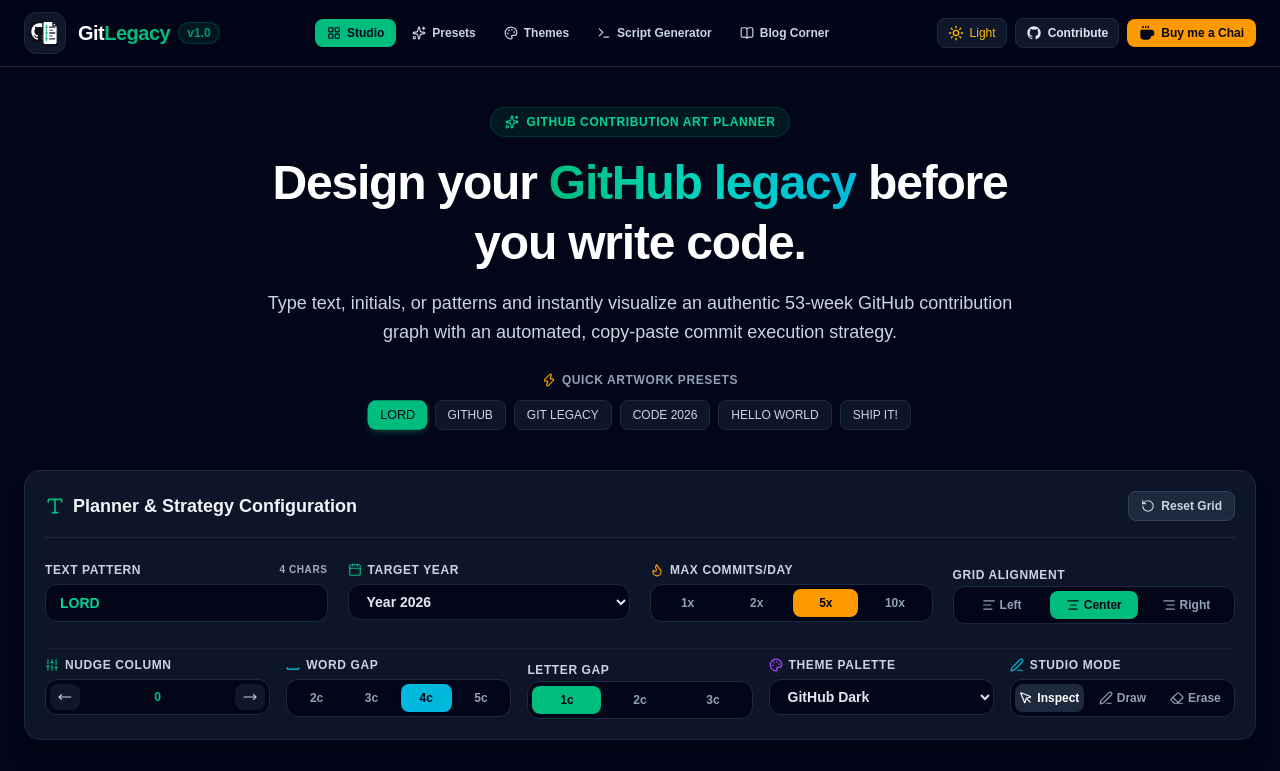
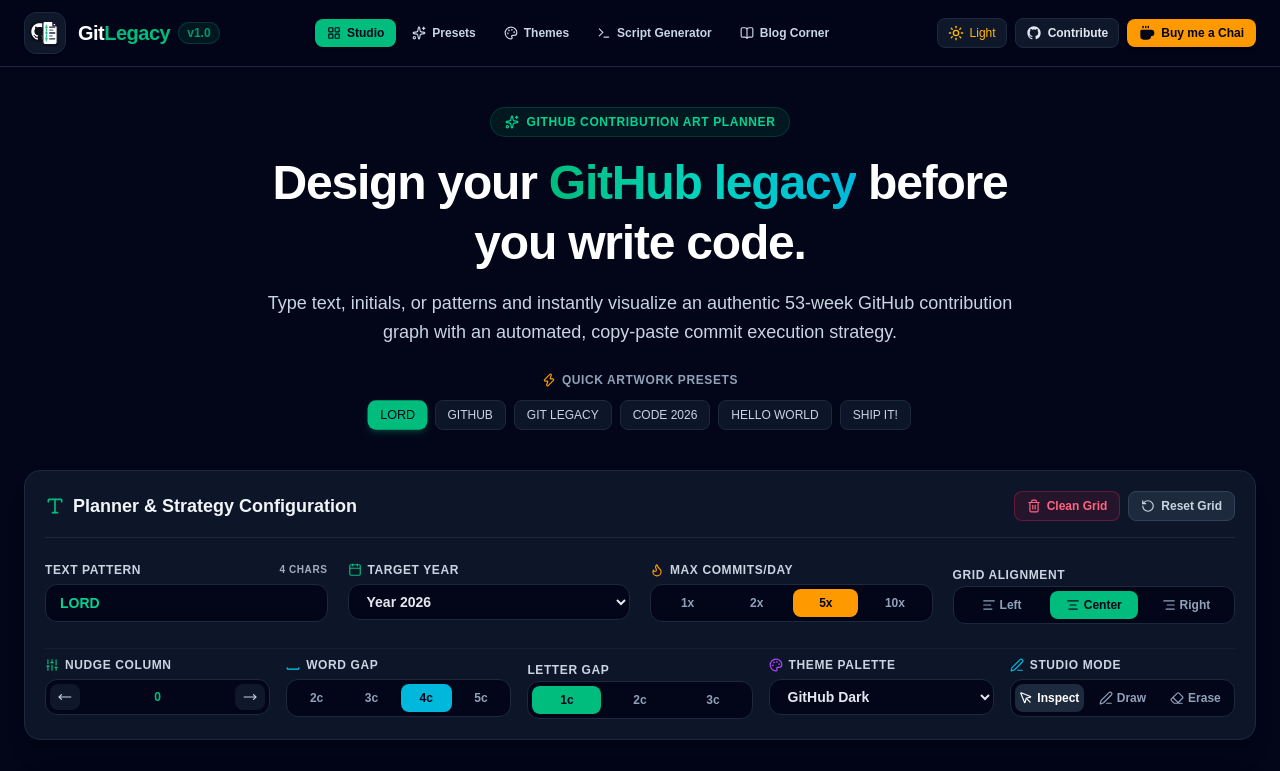
Before and after one commit to Sukhman369/githublegacy, a Next.js app: page / in a window 1280 px wide. Shown: the top 771 px of the page. Built offline with nearby package versions, Linux system fonts and the light colour scheme.

Commit message:
Clean Grid

```diff
--- a/src/app/page.tsx
+++ b/src/app/page.tsx
@@ -93,6 +93,16 @@
     }));
   };
 
+  // Clean grid to blank canvas
+  const handleCleanGrid = () => {
+    setCustomOverrides({});
+    setSettings((prev) => ({
+      ...prev,
+      text: '',
+      columnOffset: 0,
+    }));
+  };
+
   // Cell click handler for drawing / erasing studio
   const handleCellClick = (cell: ContributionCell) => {
     if (settings.drawingMode === 'select') return;
@@ -146,6 +156,7 @@
             settings={settings}
             onChangeSettings={handleUpdateSettings}
             onResetGrid={handleResetGrid}
+            onCleanGrid={handleCleanGrid}
             isDarkMode={isDarkMode}
           />
 
--- a/src/components/PlannerControls.tsx
+++ b/src/components/PlannerControls.tsx
@@ -19,12 +19,14 @@
   MoveRight,
   Sliders,
   Space,
+  Trash2,
 } from 'lucide-react';
 
 interface PlannerControlsProps {
   settings: PlannerSettings;
   onChangeSettings: (updated: Partial<PlannerSettings>) => void;
   onResetGrid: () => void;
+  onCleanGrid?: () => void;
   isDarkMode?: boolean;
 }
 
@@ -32,6 +34,7 @@
   settings,
   onChangeSettings,
   onResetGrid,
+  onCleanGrid,
   isDarkMode = true,
 }) => {
   const currentYear = new Date().getFullYear();
@@ -59,6 +62,21 @@
         </h2>
 
         <div className="flex items-center gap-2">
+          {onCleanGrid && (
+            <button
+              onClick={onCleanGrid}
+              className={`inline-flex items-center gap-1.5 px-3 py-1.5 rounded-lg text-xs font-semibold border transition-colors ${
+                isDarkMode
+                  ? 'bg-rose-500/10 text-rose-400 hover:bg-rose-500/20 border-rose-500/30'
+                  : 'bg-rose-50 text-rose-700 hover:bg-rose-100 border-rose-200'
+              }`}
+              title="Clear text & drawing overrides for a blank canvas"
+            >
+              <Trash2 className="h-3.5 w-3.5" />
+              <span>Clean Grid</span>
+            </button>
+          )}
+
           <button
             onClick={onResetGrid}
             className={`inline-flex items-center gap-1.5 px-3 py-1.5 rounded-lg text-xs font-semibold border transition-colors ${
@@ -66,7 +84,7 @@
                 ? 'bg-slate-800 text-slate-300 hover:bg-slate-700 hover:text-white border-slate-700'
                 : 'bg-slate-100 text-slate-700 hover:bg-slate-200 hover:text-slate-900 border-slate-300'
             }`}
-            title="Reset pattern & overrides"
+            title="Reset pattern & overrides to default"
           >
             <RotateCcw className="h-3.5 w-3.5" />
             <span>Reset Grid</span>
```
